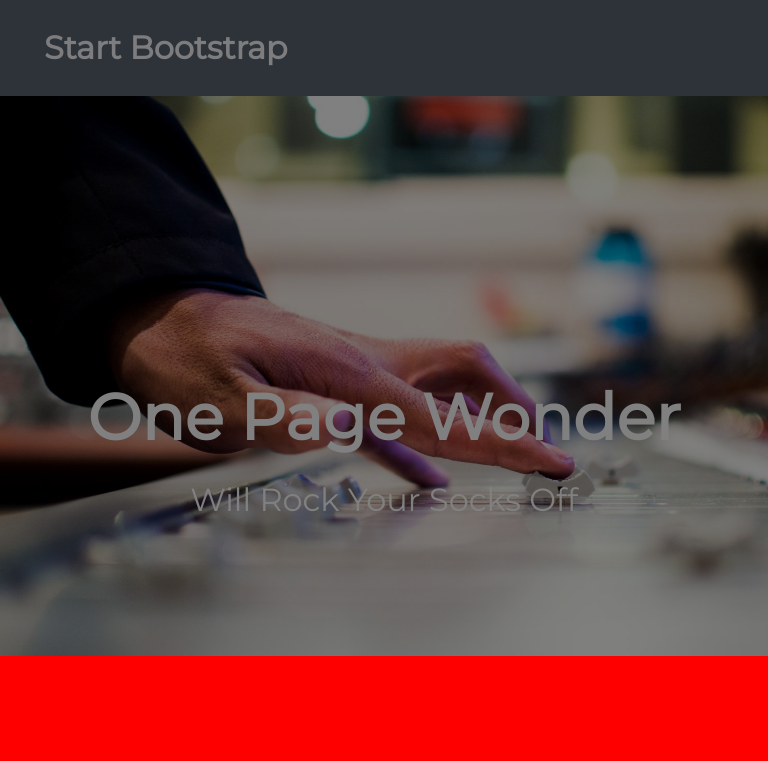
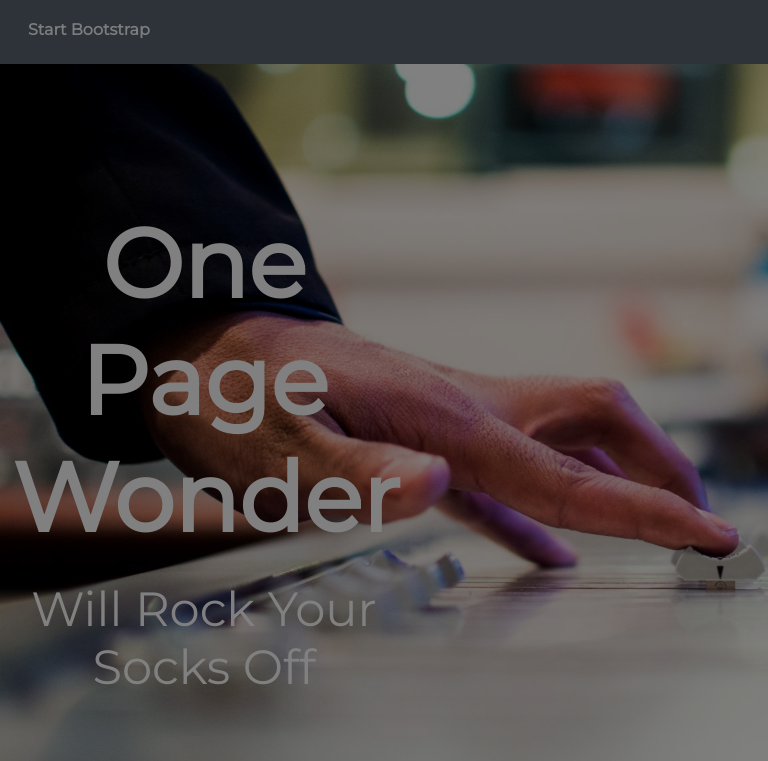
Before and after one commit to RoxanaCS/Rock-Site, a plain HTML site: page index.html in a window 768 px wide. Shown: the top 761 px of the page. Drawn offline with Linux system fonts and the light colour scheme.

Commit message:
version mobile 1

```diff
--- a/assets/css/main.css
+++ b/assets/css/main.css
@@ -32,6 +32,9 @@ nav ul li a{
 }
 nav ul li a:hover {
   font-weight: bold;
+}
+nav .fa-bars{
+  display: none;
 }
 .hero{
   height: 35em;
@@ -80,6 +83,7 @@ img{
   margin-top: 1em;
 }
 footer{
+  margin-top: 2em;
   background: #2D3338;
   width: 100%;
   height: 5em;
--- a/assets/css/media.css
+++ b/assets/css/media.css
@@ -1,27 +1,46 @@
-@media (min-width:400px) and (max-width:824px){ /*primero siempre colacamos el mínimo*/
+@media (min-width:400px) and (max-width:800px){ /*primero siempre colacamos el mínimo*/
   [class*='col-']{ /*para que las columnas ocupen el 100% del ancho cuando llega a cierto tamaño, para acceder a todas las clases*/
     width: 100%;
   }
-  body{
-    background-color: red;
-    color: white;
+  header{
+    height: 4em;
   }
-  .img{
-    border: 6px solid white;
-    content: url(../img/plaza_de_armas_medias.jpg);   /*esta es la forma de cambias el contenido de una imagen por otra*/
+  .indiceNav{
+    font-size: 1em;
   }
-}
-@media (min-width:200px) and (max-width:399px){
-  [class*='col-']{ /*para que las columnas ocupen el 100% del ancho cuando llega a cierto tamaño, para acceder a todas las clases*/
-    width: 100%;
+  nav .fa-bars{
+    color: #7D7D7F;
+    font-size: 2em;
+    border: 1px solid #7D7D7F;
+    border-radius: 0.1em;
+    padding: 0.2em 0.5em 0.2em 0.5em;
+    display: block;
   }
-  body{
-    background-color: green;
-    color: #DFDFDF;
+  .hero{
+    height: 45em;
+    background-image: url(../img/header.jpg);
+    background-size: cover;
+    color: #FFF;
+    -webkit-filter: brightness(50%);
   }
-  .img{
-    display: none;
+  .title{
+    font-size: 6em;
+    width: 4em;
+    text-align: center;
+    margin-top: 0;
   }
-}
-
-}
+  .subtitle{
+    text-align: center;
+    font-size: 3em;
+    width: 8em;
+  }
+  img{
+    border-radius:20em;
+    width: 20em;
+  }
+  .contentTitle, .contentTitleCenter{
+    width: 5em;
+  }
+  .cotentParagraph, .cotentParagraphCenter{
+    width: 13em;
+  }
--- a/index.html
+++ b/index.html
@@ -23,6 +23,7 @@
               <li><a href="#">Services</a></li>
               <li><a href="#">Contact</a></li>
             </ul>
+            <a href="#"><i class="fa fa-bars" aria-hidden="true"></i></a>
           </nav>
         </div>
       </div>
@@ -71,5 +72,6 @@
     <footer>
       <p class="footerParagraph">Copyrigth &#169; Your website 2017</p>
     </footer>
+    <script src="https://use.fontawesome.com/7873633050.js"></script>
   </body>
 </html>
```
